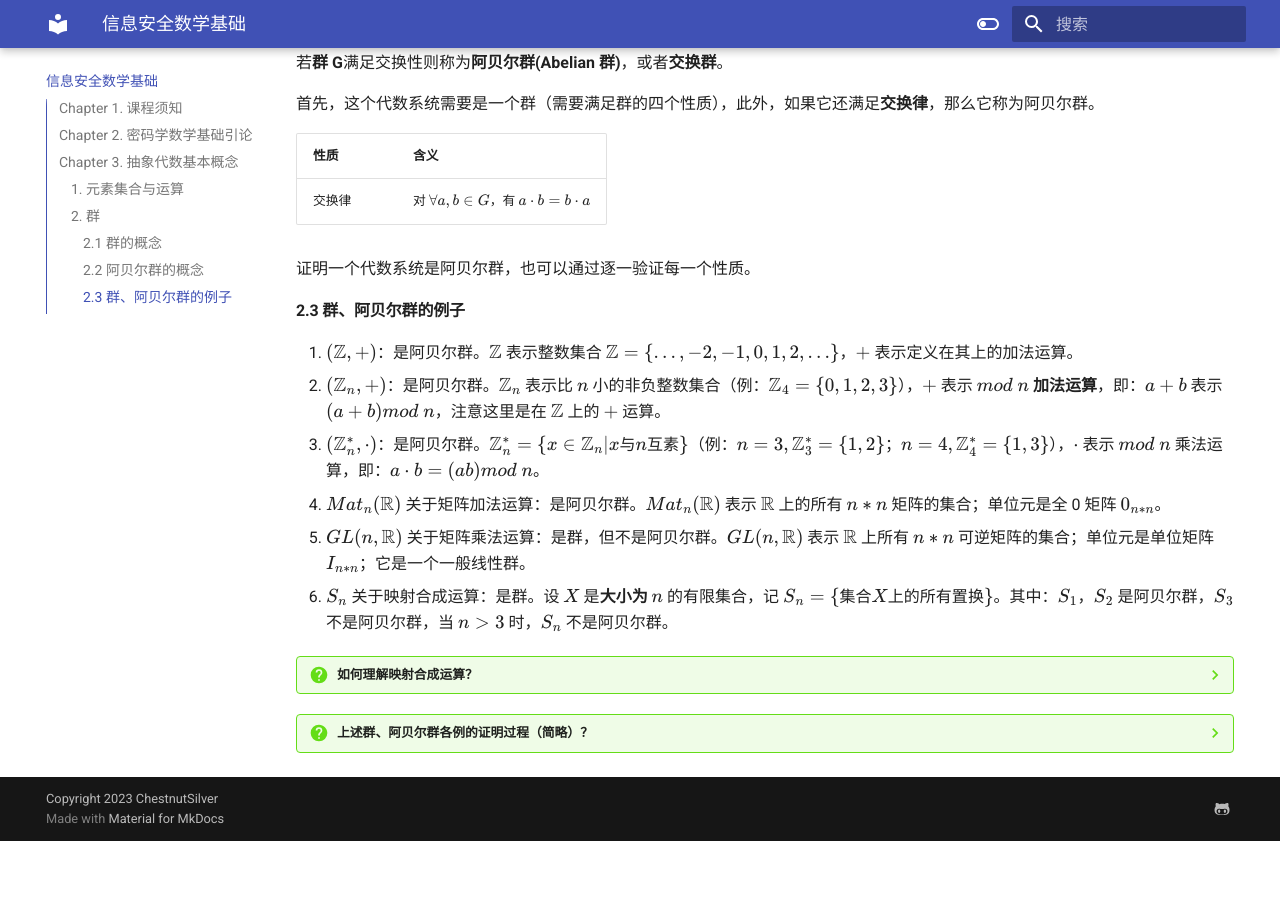
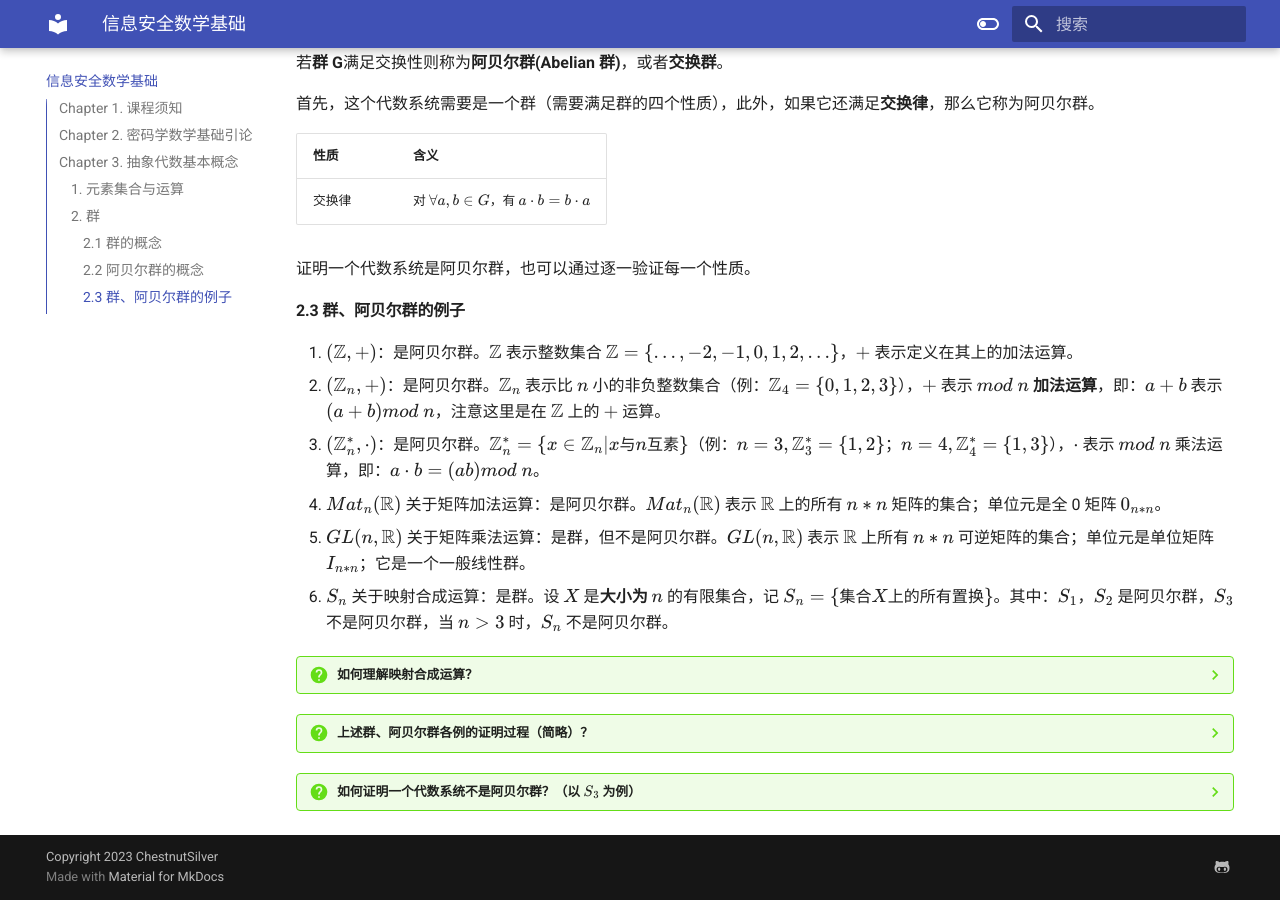
Before and after one commit to ChestnutSilver/TJIS-My-Helloworld, an MkDocs documentation site: the page built from docs/信息安全数学基础.md, in a window 1280 px wide and 900 px high, scrolled down 2528 px. Built offline with MkDocs 1.6.1 and Material for MkDocs 9.7.7, drawn with Linux system fonts in a browser that asks for light colours; before the commit the page ends 3369 px from its top, so only the background shows below that.

Commit message:
Update 信息安全数学基础.md

```diff
--- a/docs/信息安全数学基础.md
+++ b/docs/信息安全数学基础.md
@@ -178,7 +178,7 @@
 
     === "举例"
 
-        $X$ 是大小为 $n$ 的有限集合，最简单的例子：$X=\{1,2,…,n\}.
+        $X$ 是大小为 $n$ 的有限集合，最简单的例子：$X=\{1,2,…,n\}$.
 
         （1）置换的例子：
 
@@ -220,3 +220,23 @@
     === "$(\Bbb Z^{*}_{n}, · )$"
 
         介绍同余性质时再证明。
+
+??? question "如何证明一个代数系统不是阿贝尔群？（以 $S_{3}$ 为例）"
+
+    我们一般通过对某个性质**举一个反例**的方法，证明一个代数系统不是阿贝尔群。
+
+    以 $S_{3}$ 为例，证明如下：
+
+    设 $X=\{x_{1},x_{2},x_{3}\}$，令 $e,e'\in S_{3}$ 满足：
+
+    $e(x_{1})=x_{1},\quad e(x_{2})=x_{3},\quad e(x_{3})=x_{2}$，
+
+    $e'(x_{1})=x_{2},\quad e'(x_{2})=x_{3},\quad e'(x_{3})=x_{1}$，
+
+    那么：$ee'(x_{1})=e(x_{2})=x_{3},\quad e'e(x_{1})=e'(x_{1})=x_{2}$.
+
+    因此：$ee'\not=e'e$.
+
+    所以，$S_{3}$ 不是阿贝尔群。
+
+    证毕。
```
